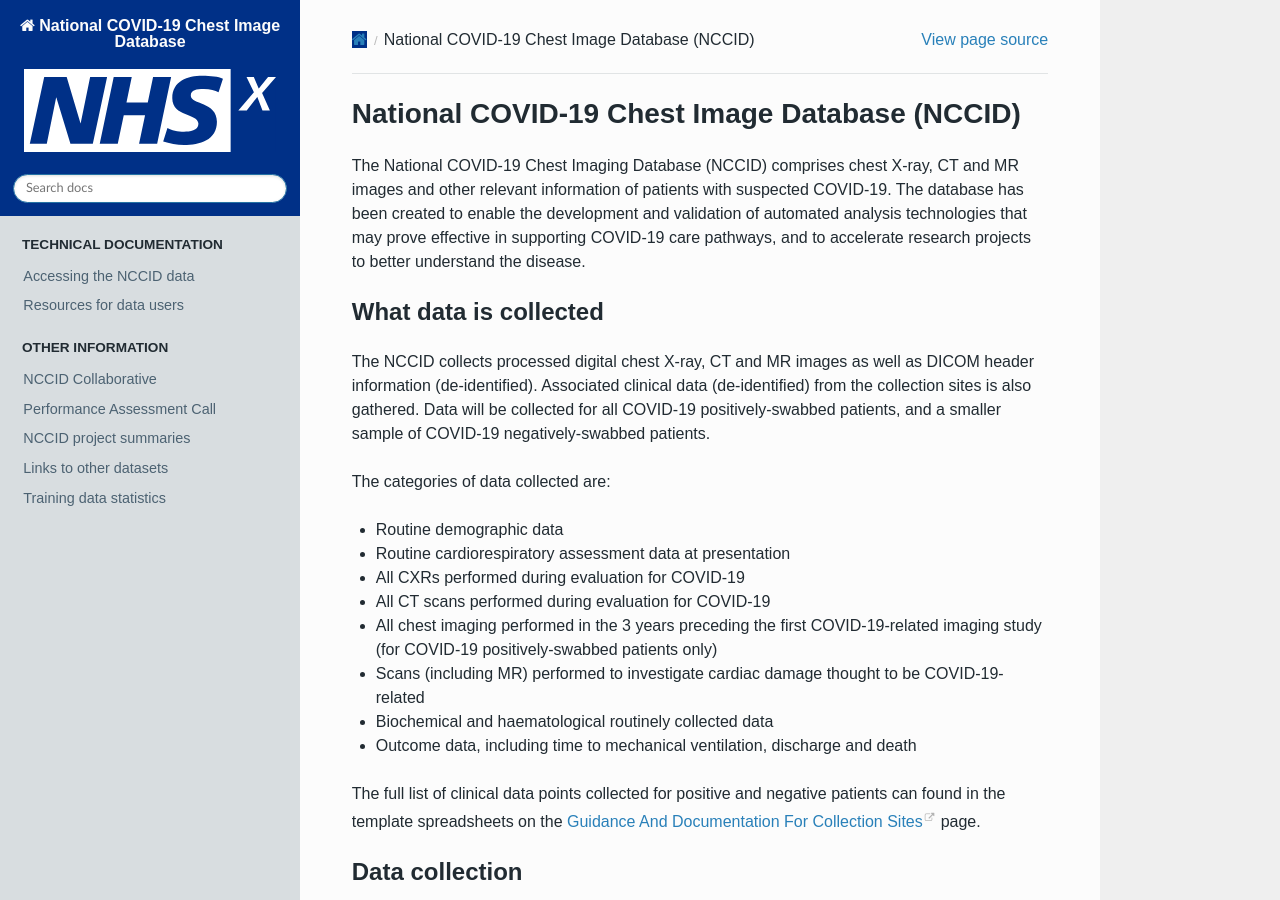
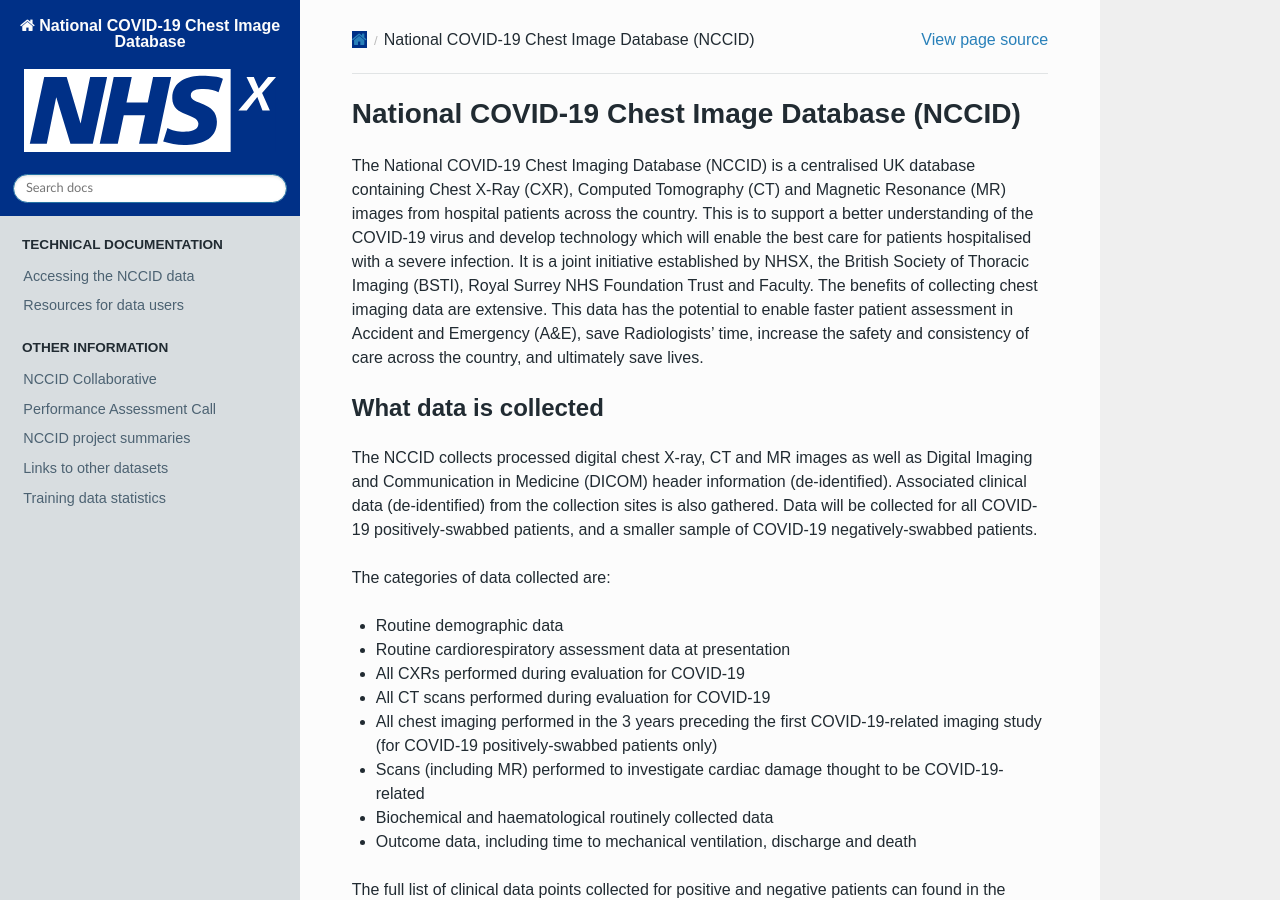
Before and after one commit to nhsx/covid-chest-imaging-database, a Sphinx documentation site: the page built from docs/source/index.rst, in a window 1280 px wide and 900 px high. Built offline with Sphinx 7.4.7 and the Read the Docs theme 2.0.0, drawn with Linux system fonts in a browser that asks for light colours; some of the changed text lies outside the part shown.

Commit message:
add Leicester hospitals

```diff
--- a/docs/source/index.rst
+++ b/docs/source/index.rst
@@ -1,17 +1,13 @@
 National COVID-19 Chest Image Database (NCCID)
 ==============================================
 
-The National COVID-19 Chest Imaging Database (NCCID) comprises chest X-ray,
-CT and MR images and other relevant information of patients with suspected
-COVID-19. The database has been created to enable the development and validation
-of automated analysis technologies that may prove effective in supporting COVID-19
-care pathways, and to accelerate research projects to better understand the disease.
-
+The National COVID-19 Chest Imaging Database (NCCID) is a centralised UK database containing Chest X-Ray (CXR), Computed Tomography (CT) and Magnetic Resonance (MR)  images from hospital patients across the country. This is to support a better understanding of the COVID-19 virus and develop technology which will enable the best care for patients hospitalised with a severe infection. It is a joint initiative established by NHSX, the British Society of Thoracic Imaging (BSTI), Royal Surrey NHS Foundation Trust and Faculty.
+The benefits of collecting chest imaging data are extensive. This data has the potential to enable faster patient assessment in Accident and Emergency (A&E), save Radiologists’ time, increase the safety and consistency of care across the country, and ultimately save lives.
 
 What data is collected
 ----------------------
 
-The NCCID collects processed digital chest X-ray, CT and MR images as well as DICOM
+The NCCID collects processed digital chest X-ray, CT and MR images as well as Digital Imaging and Communication in Medicine (DICOM)
 header information (de-identified). Associated clinical data (de-identified) from
 the collection sites is also gathered. Data will be collected for all COVID-19
 positively-swabbed patients, and a smaller sample of COVID-19 negatively-swabbed
@@ -70,6 +66,7 @@
 - `Oxford University Hospitals NHS Foundation Trust <https://www.ouh.nhs.uk/>`_
 - `Sheffield Teaching Hospitals NHS Foundation Trust <https://www.sth.nhs.uk/>`_
 - `Leeds Teaching Hospitals NHS Trust <https://www.leedsth.nhs.uk/>`_
+- `University Hospitals of Leicester NHS Trust <https://www.leicestershospitals.nhs.uk/>`_
 
 .. To add a site to the map below, please add an entry to
    source/scripts/hospital_locations.csv
```
